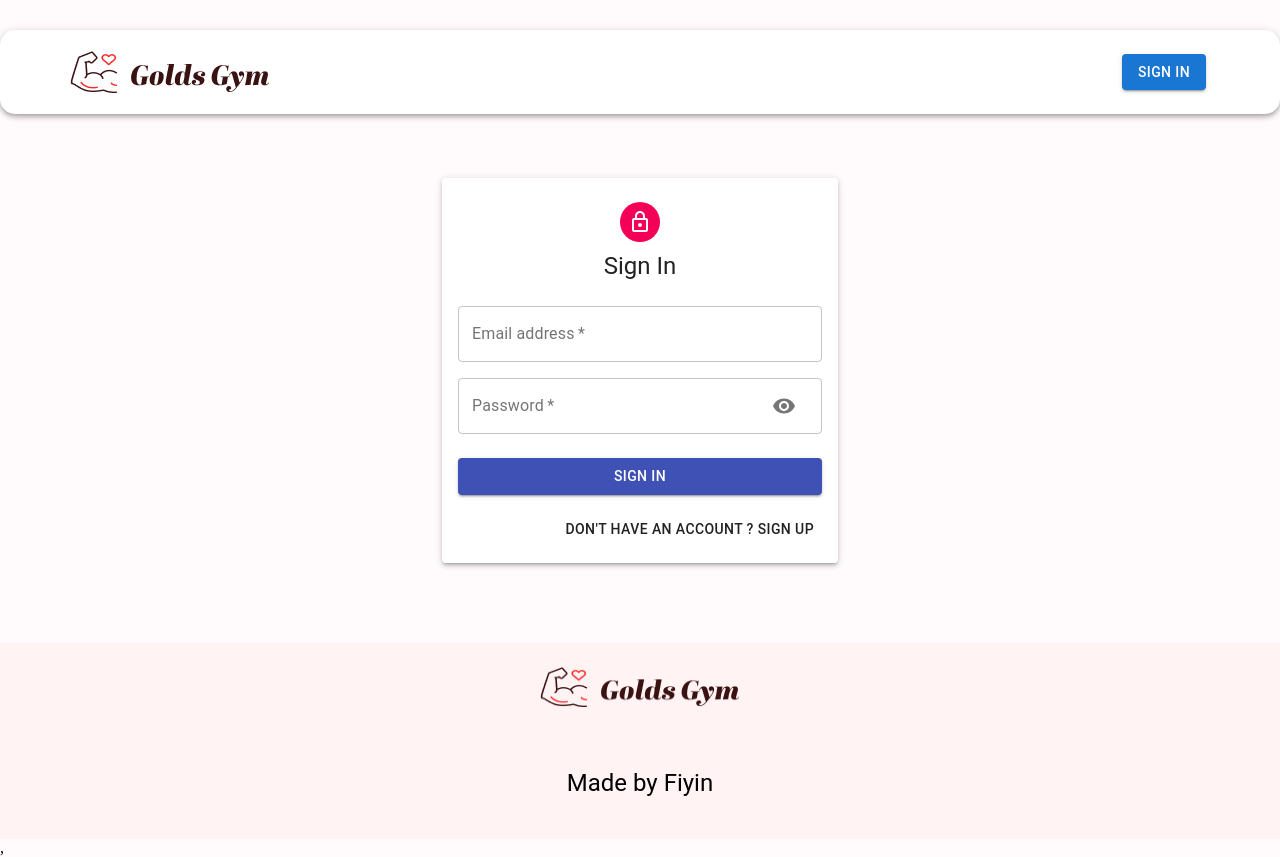
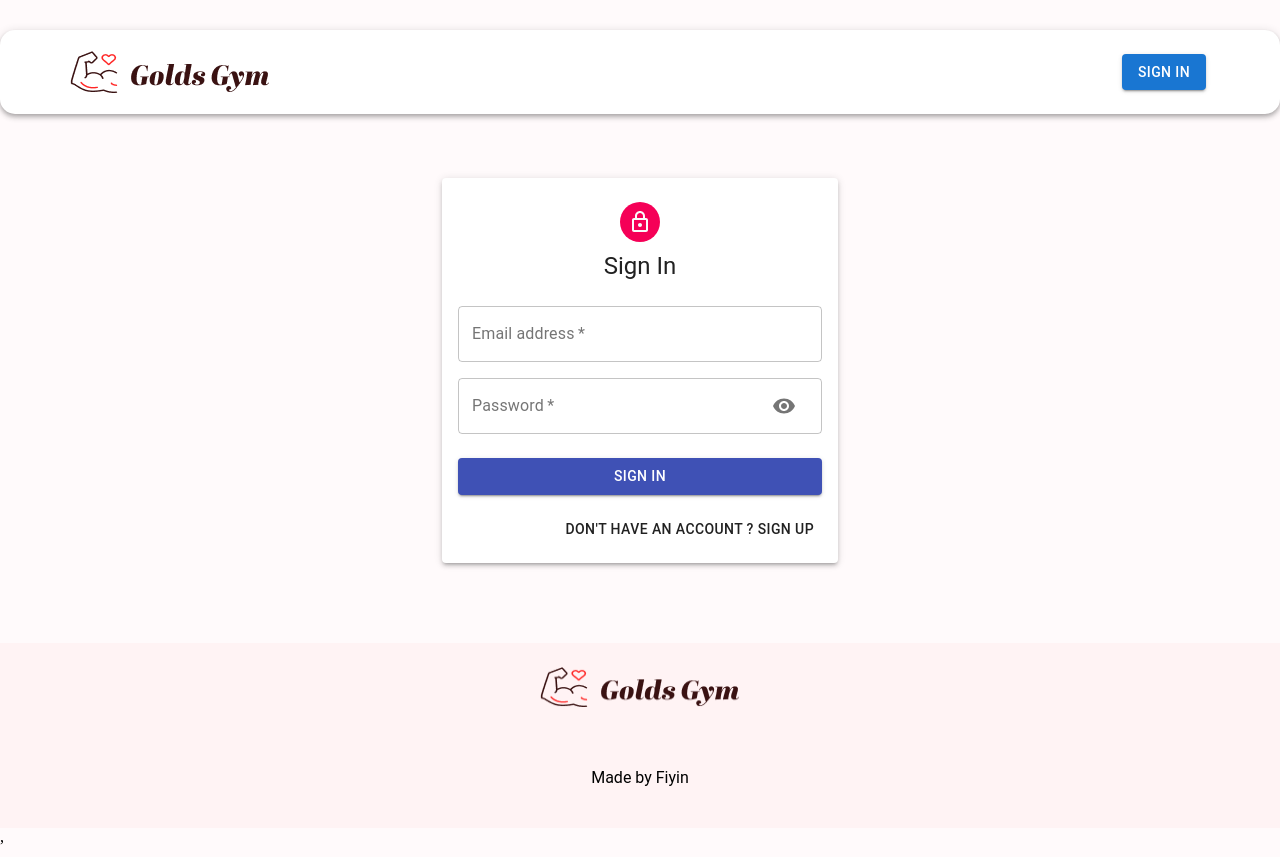
Before and after one commit to fiyin35/gym-gold, a React (Create React App) app: page / in a window 1280 px wide. Built offline with nearby package versions, Linux system fonts and the light colour scheme.

Commit message:
footer and hero banner image modified

```diff
--- a/src/App.css
+++ b/src/App.css
@@ -55,7 +55,7 @@ body {
 
 .hero-banner-img {
   position: absolute;
-  right: 40px;
+  right: 10px;
   top: 135px;
   width: 700px;
   height: 900px;
--- a/src/components/Footer.js
+++ b/src/components/Footer.js
@@ -7,7 +7,7 @@ const Footer = () => {
     <Box mt="80px" bgcolor="#fff3f4">
         <Stack gap="40px" alignItems="center" px="40px" pt="24px" >
           <img src={Logo} alt="logo" width="200px" height="40px" />
-          <Typography variant="h5" pb="40px" mt="20px">
+          <Typography variant="h5" pb="40px" mt="20px" fontSize="16px">
               Made by Fiyin
           </Typography>
         </Stack>
```
